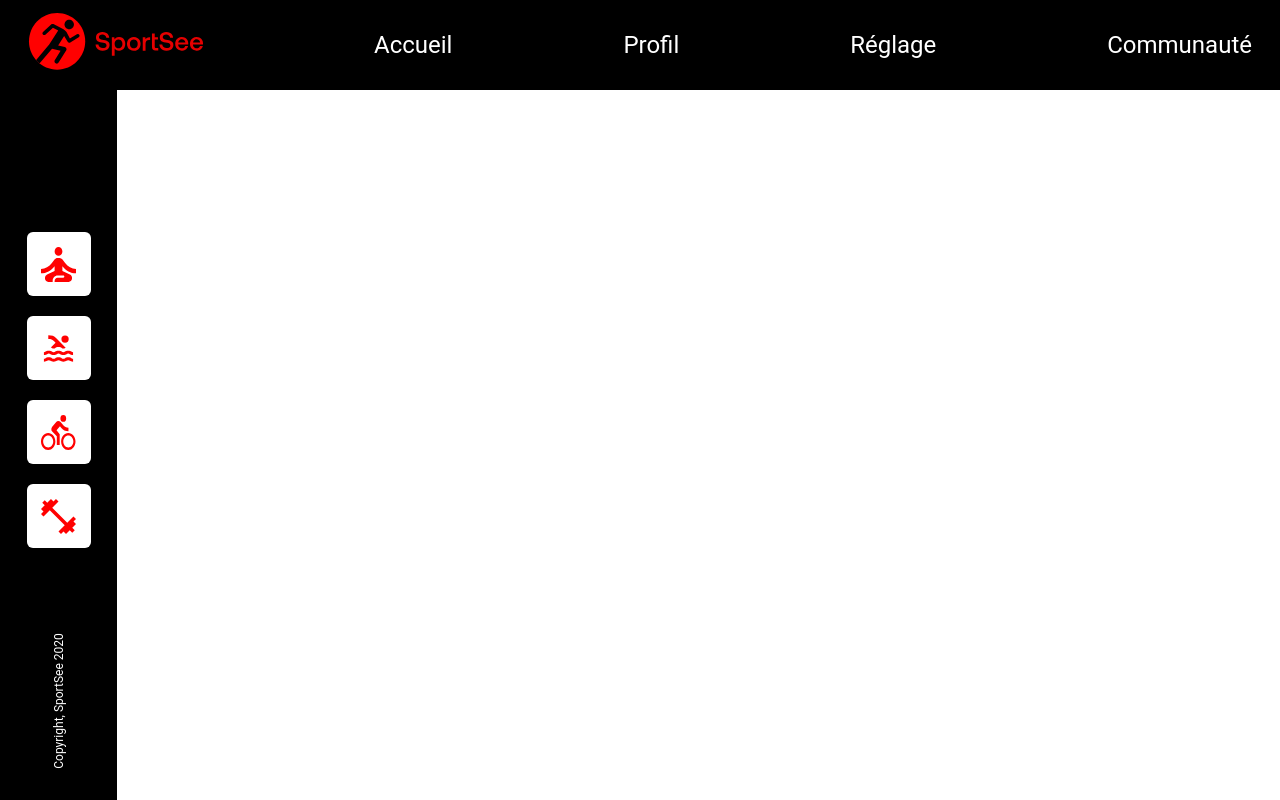
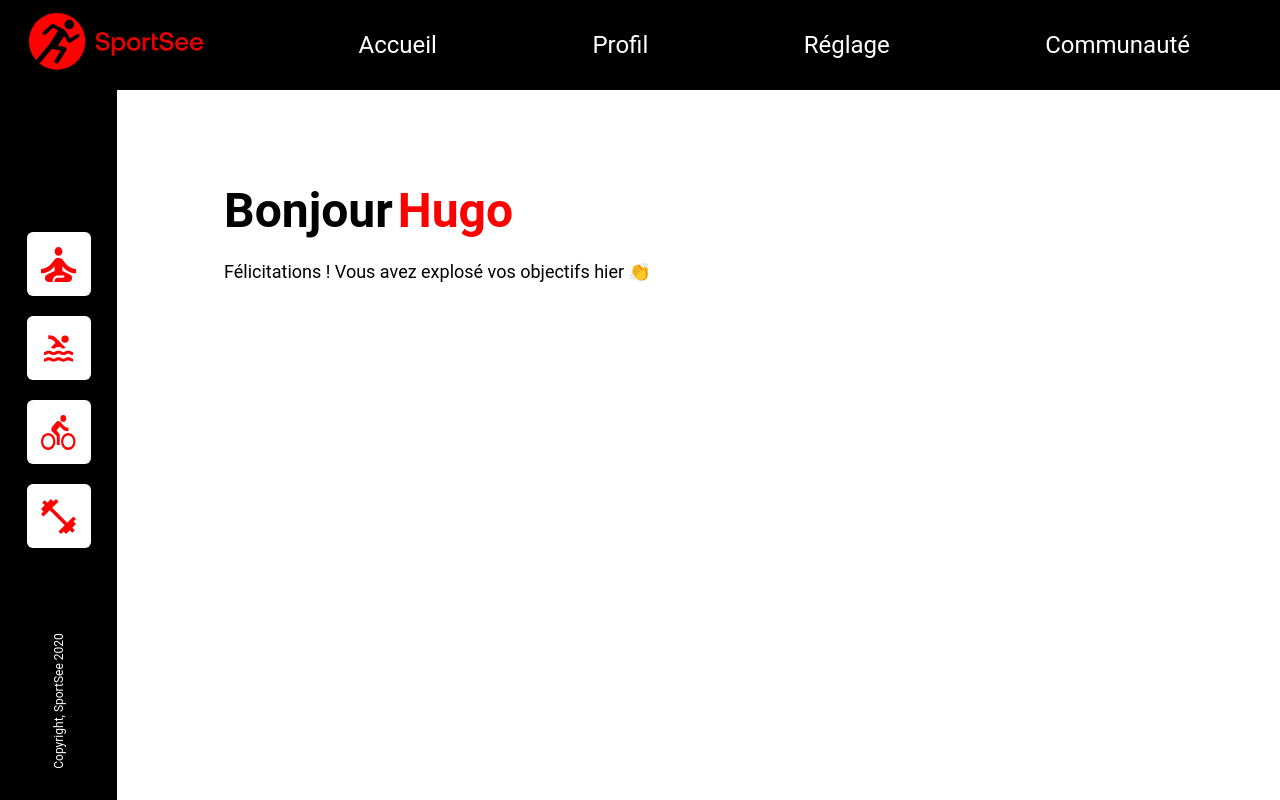
Before and after one commit to hchtlz/SportSee, a React (Vite) app: page / in a window 1280 px wide. Built offline with nearby package versions, Linux system fonts and the light colour scheme.

Commit message:
modification routes and add component UserHome

```diff
--- a/src/App.tsx
+++ b/src/App.tsx
@@ -1,12 +1,13 @@
 import React from "react";
+import { Routes, Route } from "react-router-dom";
 import Header from "./components/Header/Header";
 import Aside from "./components/Aside/Aside";
-
+import Home from "./pages/Home/Home";
 import swim from "./assets/swim.svg";
 import fitness from "./assets/fitness.svg";
 import bike from "./assets/bike.svg";
 import yoga from "./assets/yoga.svg";
-
+import UserHome from "./pages/UserHome/UserHome"
 
 const aside_links = [
   {
@@ -36,6 +37,12 @@ export default function App() {
     <div className="App">
       <Header />
       <Aside aside_links={aside_links} />
+      <main>
+        <Routes>
+          <Route path="/" element={<Home />} />
+          <Route path="id/:userId" element={<UserHome />} />
+        </Routes>
+			</main>
     </div>
   )
 }
--- a/src/components/Header/Header.tsx
+++ b/src/components/Header/Header.tsx
@@ -8,26 +8,26 @@ const HeaderContainer = styled.header`
   display: flex;
   flex-direction: row;
   height: 9rem;
+  position: static;
+  width: 100%;
   z-index: 2;
-  position: absolute;
-  width: 100%;
 `;
 
 const NavContainer = styled.nav`
-  margin-left: 2.8rem;
+  align-items: center;
   display: flex;
   flex-direction: row;
-  align-items: center;
-  margin: 0 2.8rem 0 2.8rem;
   justify-content: space-between;
+  margin: 0 9rem 0 2.8rem;
   width: 100%;
 `;
 
 const NavLink = styled(Link)`
-  text-decoration: none;
   color: white;
   font-size: 2.4rem;
+  text-decoration: none;
   transition: color 0.2s ease-in-out;
+  z-index: 2;
 
   &:hover {
     color: #e50914;
--- /dev/null
+++ b/src/components/Heading/Heading.tsx
@@ -0,0 +1,45 @@
+import React from "react";
+import styled from "styled-components";
+
+interface HeadingProps {
+  name: string;
+}
+
+const HeadingContainer = styled.div`
+  align-items: center;
+  display: flex;
+`;
+
+const BlackTitle = styled.h1`
+  color: black;
+  font-size: 4.8rem;
+  margin-bottom: 0.4rem;
+  margin-right: 0.5rem;
+  text-align: left;
+`;
+
+const RedName = styled.h1<HeadingProps>`
+  color: red;
+  font-size: 4.8rem;
+  margin-bottom: 0.4rem;
+  text-align: left;
+`;
+
+const Subtitle = styled.p`
+  font-size: 1.8rem;
+  text-align: left;
+`;
+
+const Heading: React.FC<HeadingProps> = ({ name }) => {
+  return (
+    <div>
+      <HeadingContainer>
+        <BlackTitle>Bonjour</BlackTitle>
+        <RedName name={name}>{name}</RedName>
+      </HeadingContainer>
+      <Subtitle>Félicitations ! Vous avez explosé vos objectifs hier 👏</Subtitle>
+    </div>
+  );
+};
+
+export default Heading;
--- /dev/null
+++ b/src/pages/Home/Home.tsx
@@ -0,0 +1,9 @@
+import Heading from "../../components/Heading/Heading";
+
+export default function Home() {
+  return (
+    <div>
+      <Heading name="Hugo" />
+    </div>
+  );
+}
--- /dev/null
+++ b/src/pages/UserHome/UserHome.tsx
@@ -0,0 +1,11 @@
+import React from "react";
+
+
+// TODO 👉 : Implémenter le composant pour retourner le nom des différents utilisateurs et modifier les routes pour que le composant s'affiche sur la route /id/:userId
+
+export default function UserHome() {
+  return (
+    <div>
+    </div>
+  );
+}
--- a/src/style/index.css
+++ b/src/style/index.css
@@ -9,3 +9,8 @@ body {
   margin: 0;
   height: 100vh;
 }
+
+main {
+  margin-left: 22.4rem;
+  margin-top: 6rem;
+}
```
